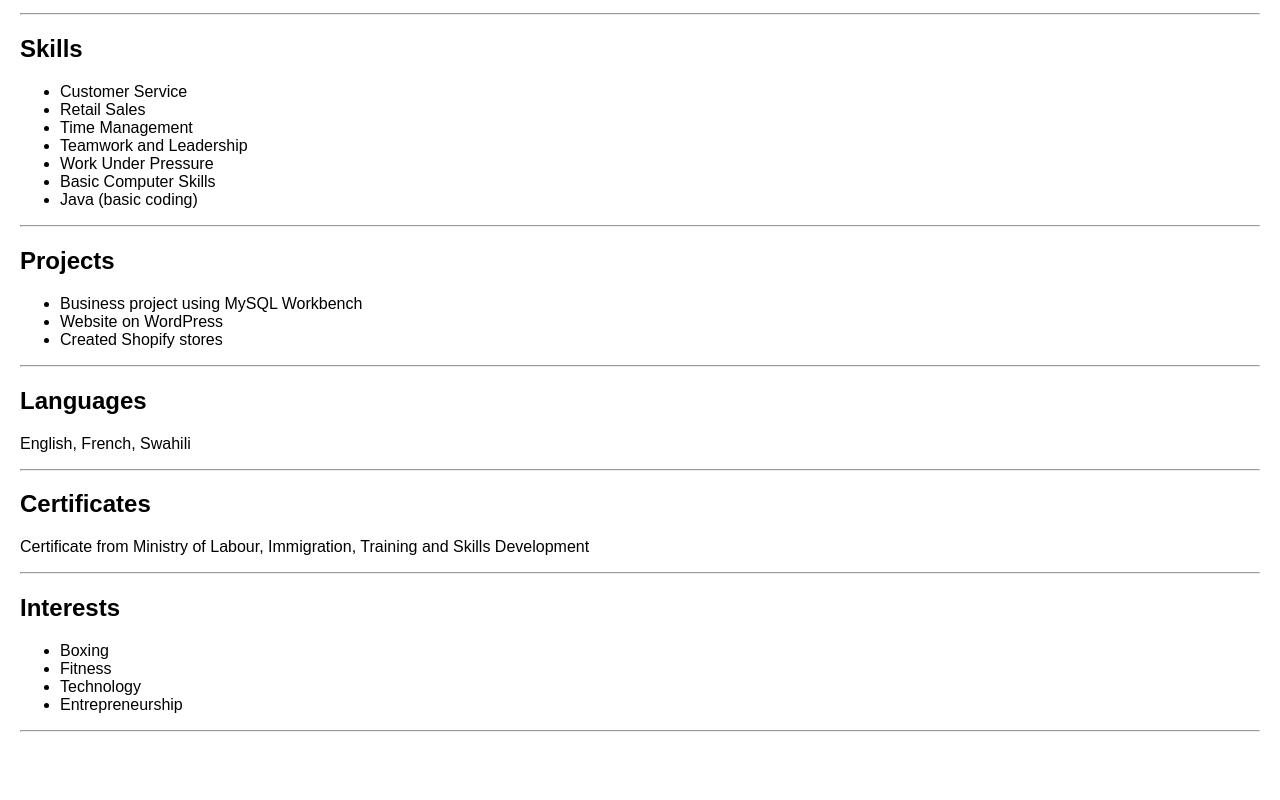
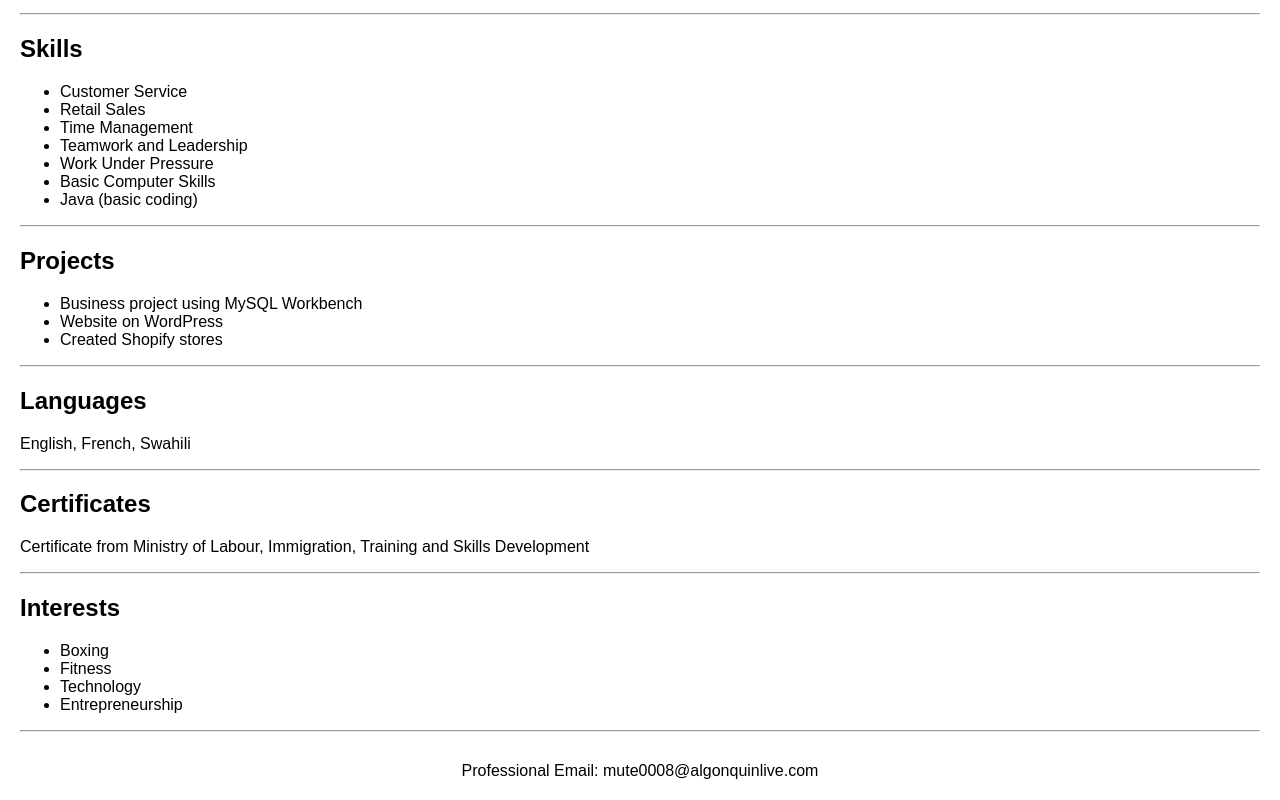
Before and after one commit to moodythenerd/cst3106_labs, a plain HTML site: page Lab03/resume.html in a window 1280 px wide. Shown: the part 551-1351 px from the top of the page. Before the commit the page ends 1303 px from the top, so only its background shows below. Drawn offline with Linux system fonts and the light colour scheme.

Commit message:
Added footer section

```diff
--- a/Lab03/resume.html
+++ b/Lab03/resume.html
@@ -69,5 +69,9 @@
     <li>Entrepreneurship</li>
 </ul>
 <hr>
+
+<footer>
+    <p>Professional Email: mute0008@algonquinlive.com</p>
+</footer>
 </body>
 </html>
--- a/Lab03/styles.css
+++ b/Lab03/styles.css
@@ -9,3 +9,7 @@ h1 {
     text-align: center;
     margin-bottom: 20px;
 }
+footer {
+    margin-top: 30px;
+    text-align: center;
+}
```
